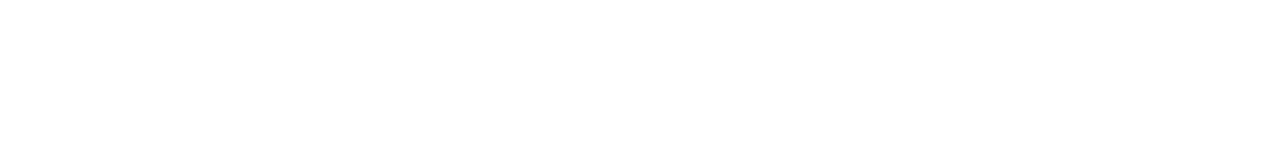
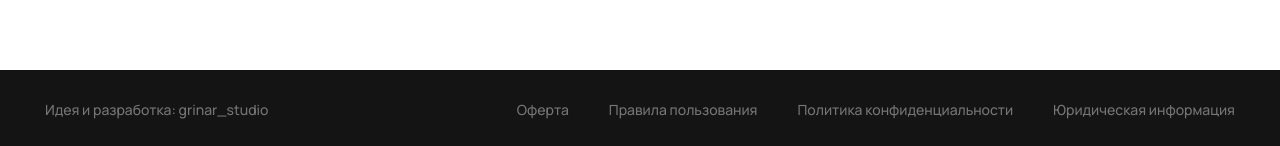
Before and after one commit to visstt/Grinar, a React (Vite) app: page / in a window 1280 px wide. Shown: the part 3878-4024 px from the top of the page. Before the commit the page ends 3948 px from the top, so only its background shows below. Built offline with nearby package versions, Linux system fonts and the light colour scheme; a web font is replaced by a local one.

Commit message:
feat: add Footer component and styles to enhance application layout

```diff
--- a/src/app/App.jsx
+++ b/src/app/App.jsx
@@ -1,11 +1,14 @@
 import './App.css'
 import { BrowserRouter, RouterProvider } from "react-router-dom";
 import { router } from './router/Routers'
+import Footer from '../shared/ui/footer/Footer'
+
 function App() {
 
   return (
     <>
     <RouterProvider router={router} />
+    <Footer/>
     </>
   )
 }
--- /dev/null
+++ b/src/shared/ui/footer/Footer.jsx
@@ -0,0 +1,20 @@
+import React from "react";
+import styles from "./Footer.module.css";
+
+export default function Footer() {
+  return (
+    <div className={styles.footer}>
+      <div className="container">
+        <div className={styles.footer_wrapper}>
+          <p>Идея и разработка: grinar_studio</p>
+          <div className={styles.group}>
+            <p>Оферта</p>
+            <p>Правила пользования</p>
+            <p>Политика конфиденциальности</p>
+            <p>Юридическая информация</p>
+          </div>
+        </div>
+      </div>
+    </div>
+  );
+}
--- /dev/null
+++ b/src/shared/ui/footer/Footer.module.css
@@ -0,0 +1,39 @@
+.footer {
+  padding: 30px;
+  background-color: #141414;
+  color: #767575;
+
+  font-family: Manrope;
+  font-weight: 500;
+  font-size: 14px;
+  line-height: 19.12px;
+  letter-spacing: 0%;
+  text-align: center;
+}
+
+.footer_wrapper {
+  display: flex;
+  flex-direction: row;
+  align-items: center;
+  justify-content: space-between;
+}
+.group {
+  display: flex;
+  flex-direction: row;
+  gap: 40px;
+}
+
+@media (max-width: 1100px) {
+  .group {
+    gap: 20px;
+  }
+}
+@media (max-width: 1000px) {
+  .footer_wrapper {
+    flex-direction: column;
+    gap: 20px;
+  }
+  .group {
+    flex-direction: column;
+  }
+}
```
